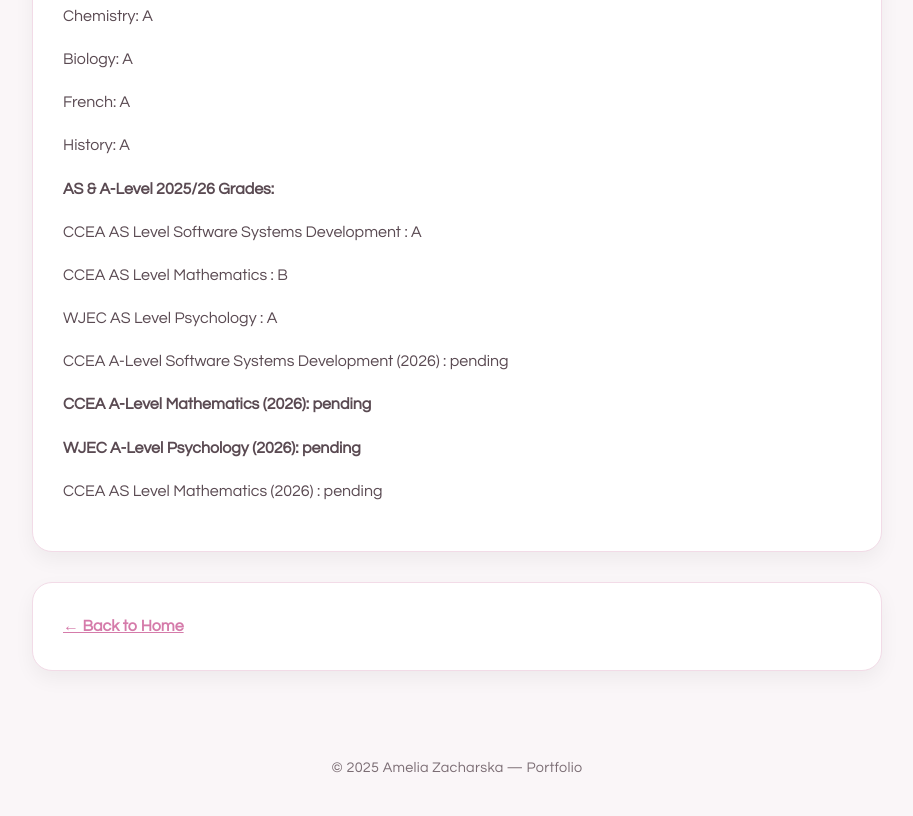
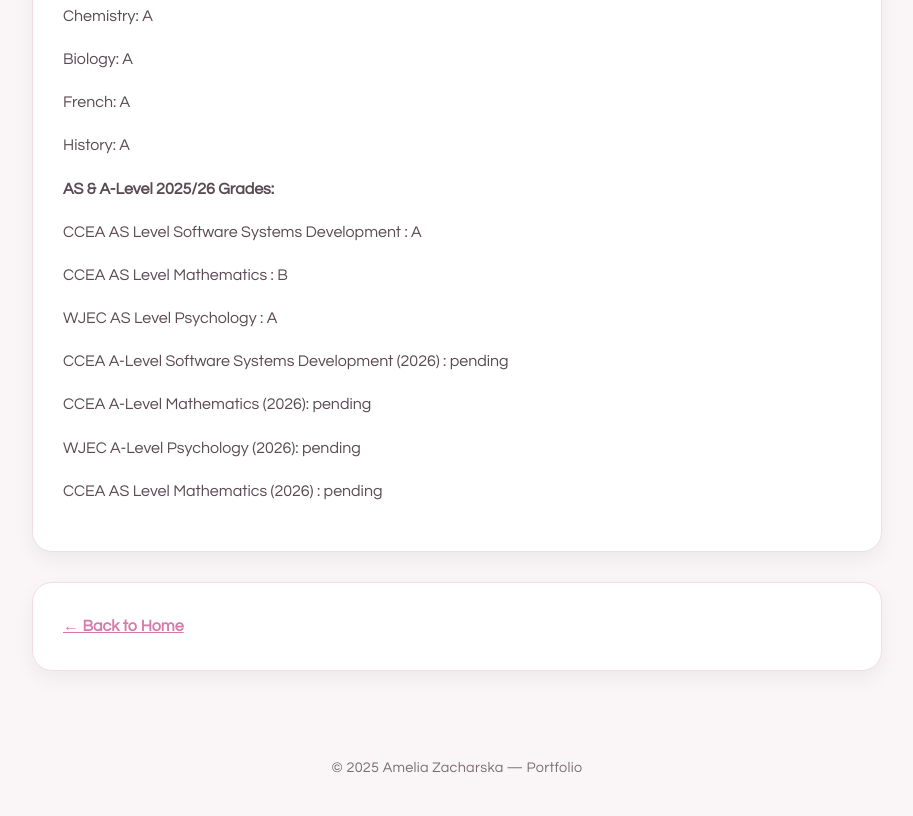
Before and after one commit to ameliaz6/ameliaz6.github.io, a plain HTML site: page qualifications.html in a window 1280 px wide. Shown: the part 696-1512 px from the top of the page, without its empty margins (183-1096 px from the left). Drawn offline with Linux system fonts and the light colour scheme.

Commit message:
Remove strong tags from A-Level qualifications

```diff
--- a/qualifications.html
+++ b/qualifications.html
@@ -56,8 +56,8 @@ footer { text-align: center; padding: 35px; font-size: 0.9rem; color: #7b6d74; l
     <p>WJEC AS Level Psychology : A</p>
 
     <p>CCEA A-Level Software Systems Development (2026) : pending</p>
-    <p><strong>CCEA A-Level Mathematics (2026): pending</strong></p>
-    <p><strong> WJEC A-Level Psychology (2026): pending</strong></p>
+    <p>CCEA A-Level Mathematics (2026): pending</p>
+    <p> WJEC A-Level Psychology (2026): pending</p>
      <p>CCEA AS Level Mathematics (2026) : pending</p>
 
   </section>
```
